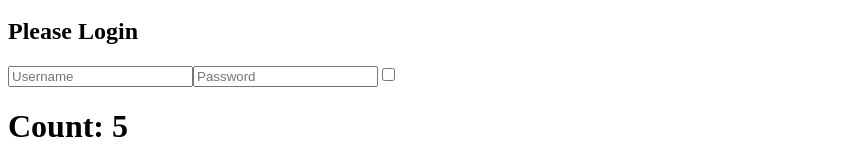
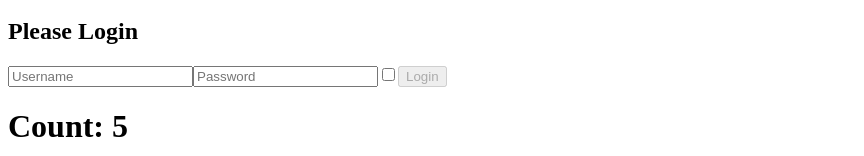
Before and after one commit to Simulaemanuele/react-exercises, a React (Create React App) app: page / in a window 1280 px wide. Shown: the part 223-379 px from the top of the page, without its empty margins (0-864 px from the left). Built offline with nearby package versions, Linux system fonts and the light colour scheme.

Commit message:
exercise: Forms-Lists-and-Styling/forms-03 done

```diff
--- a/src/Login.js
+++ b/src/Login.js
@@ -5,6 +5,13 @@
         username: '',
         password: '',
         remember: false
+    }
+
+    onLogin = () => {
+        this.setState({
+            username: this.state.username,
+            password: this.state.password
+        })
     }
 
     handleInputChange = (event) => {
@@ -44,7 +51,15 @@
                         name="remember"
                         type="checkbox"
                         onChange={this.handleInputChange} />
+
+                    <button
+                     type="submit"
+                      onClick={this.onLogin}
+                      disabled={!(this.state.username && this.state.password)}>Login</button>
                 </div>
+
+
+
             </div>
         )
     }
```
